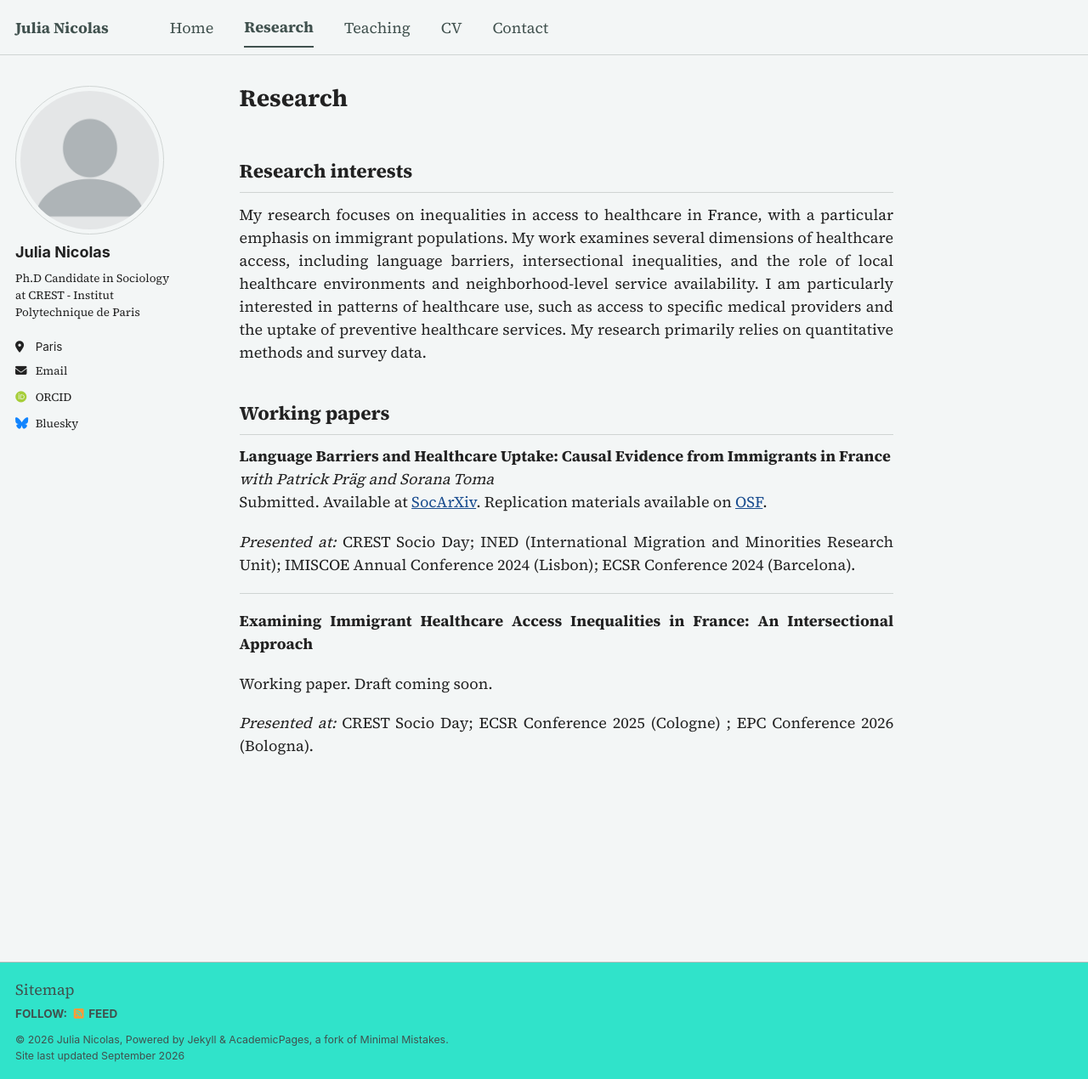
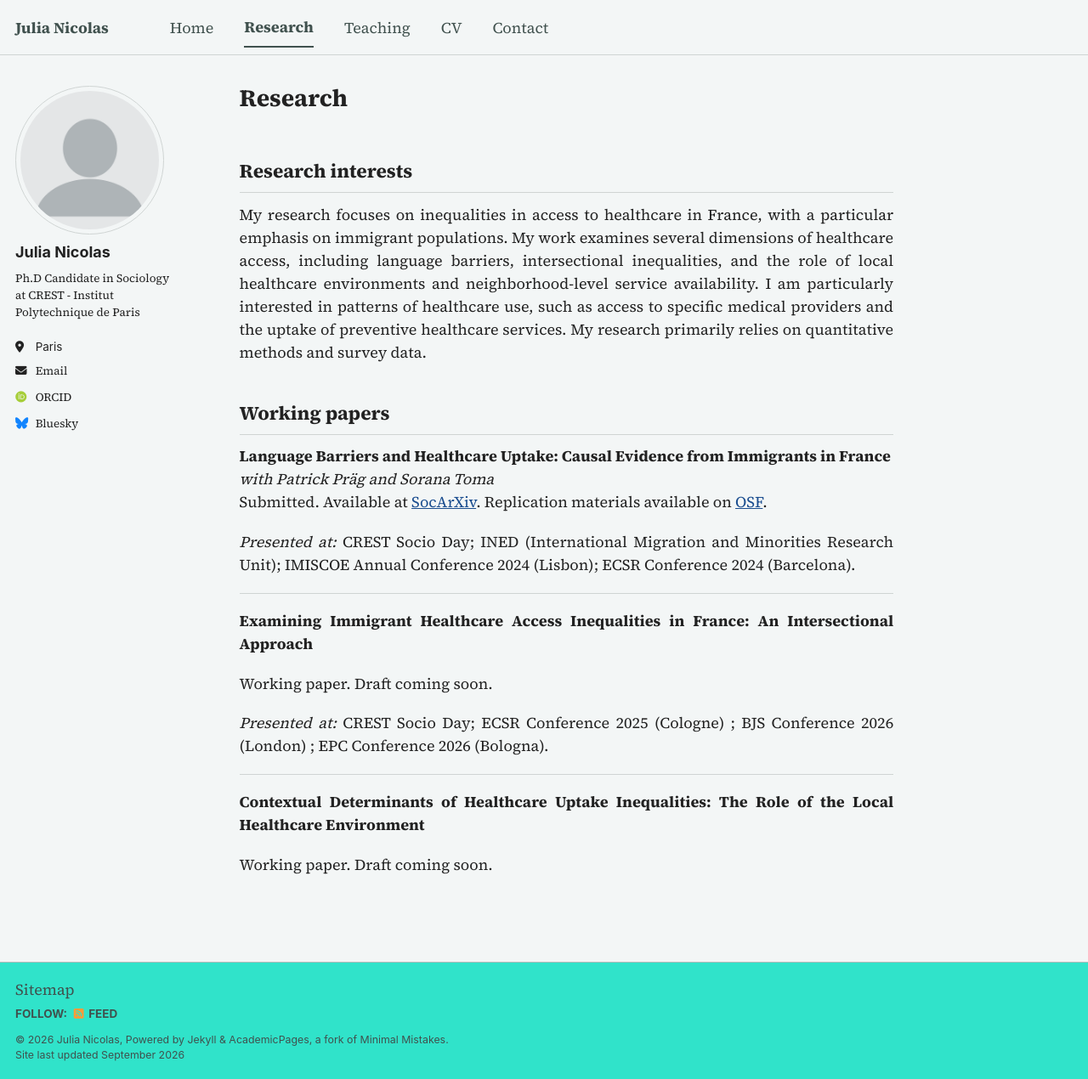
Before and after one commit to Julia-Nicolas/julia-nicolas.github.io, a Jekyll site: the page built from _pages/research.md, in a window 1280 px wide and 1270 px high. Shown: the whole window at 85% size. Built offline with Jekyll 4.4.1, drawn with Linux system fonts in a browser that asks for light colours; some web fonts are replaced; a script bundle is joined from its source files by our own code; library files that are not in the unit come from our copies.

Commit message:
Update research.md

```diff
--- a/_pages/research.md
+++ b/_pages/research.md
@@ -27,4 +27,10 @@ Submitted. Available at [SocArXiv](https://osf.io/preprints/socarxiv/fg5ny_v1).
 
 Working paper. Draft coming soon.
 
-*Presented at:* CREST Socio Day; ECSR Conference 2025 (Cologne) ; EPC Conference 2026 (Bologna).
+*Presented at:* CREST Socio Day; ECSR Conference 2025 (Cologne) ; BJS Conference 2026 (London) ; EPC Conference 2026 (Bologna).
+
+---
+
+**Contextual Determinants of Healthcare Uptake Inequalities: The Role of the Local Healthcare Environment**
+
+Working paper. Draft coming soon.
```
